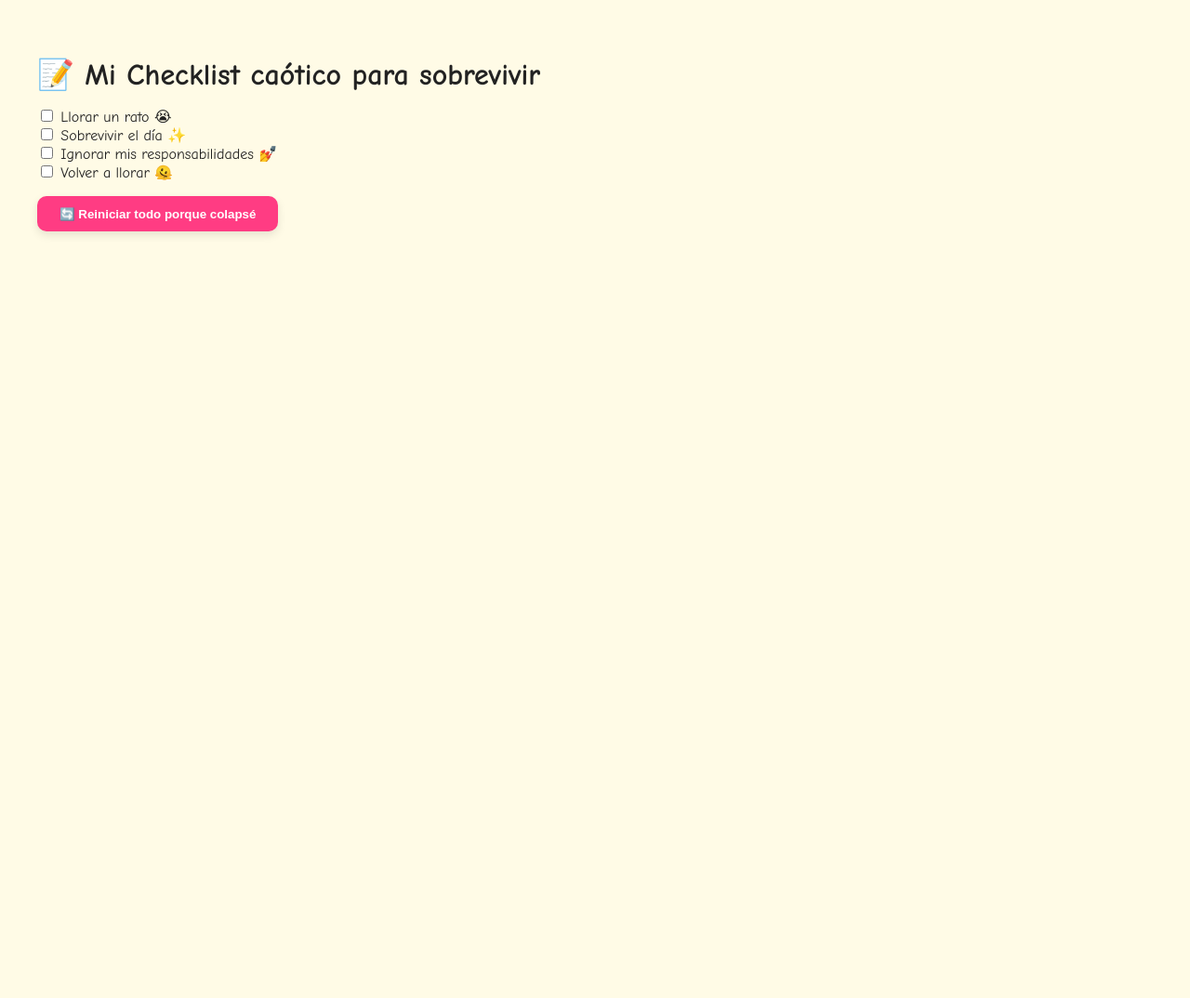
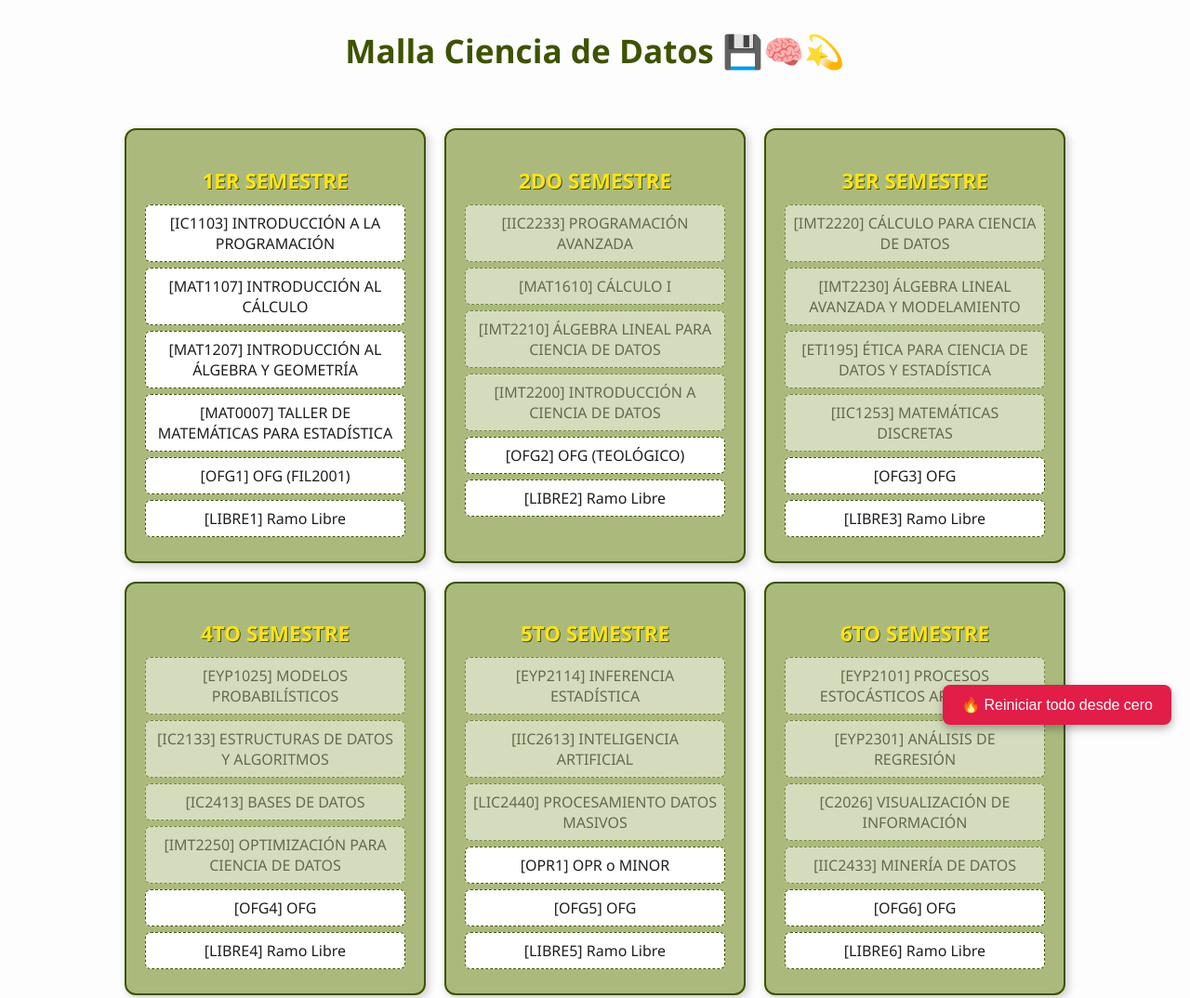
Before and after one commit to maxxee1/Mala_sofi, a plain HTML site: page index.html in a window 1280 px wide. Shown: the top 1074 px of the page at 93% size. Before the commit the page ends 800 px from the top, so only its background shows below. Drawn offline with Linux system fonts and the light colour scheme.

Commit message:
Update index.html

```diff
--- a/index.html
+++ b/index.html
@@ -3,79 +3,15 @@
 <head>
   <meta charset="UTF-8" />
   <meta name="viewport" content="width=device-width, initial-scale=1.0"/>
-  <title>Malla Data Science UC</title>
-  <style>
-    body {
-      font-family: 'Comic Sans MS', cursive, sans-serif;
-      background-color: #fffbe6;
-      padding: 2rem;
-      color: #222;
-    }
-
-    h1 {
-      font-size: 2rem;
-      margin-bottom: 1rem;
-    }
-
-    .checkbox-container {
-      margin-bottom: 1rem;
-    }
-
-    #resetAll {
-      padding: 0.7rem 1.5rem;
-      background-color: #ff3c83;
-      color: white;
-      border: none;
-      border-radius: 10px;
-      font-weight: bold;
-      cursor: pointer;
-      box-shadow: 0 4px 10px rgba(0,0,0,0.1);
-    }
-
-    #resetAll:hover {
-      background-color: #e52e70;
-    }
-  </style>
+  <title>Malla Interactiva - Ciencia de Datos 📊</title>
+  <link rel="stylesheet" href="style.css" />
 </head>
 <body>
-  <h1>📝 Mi Checklist caótico para sobrevivir</h1>
-
-  <div class="checkbox-container">
-    <label><input type="checkbox" id="tarea1" /> Llorar un rato 😭</label><br />
-    <label><input type="checkbox" id="tarea2" /> Sobrevivir el día ✨</label><br />
-    <label><input type="checkbox" id="tarea3" /> Ignorar mis responsabilidades 💅</label><br />
-    <label><input type="checkbox" id="tarea4" /> Volver a llorar 🫠</label><br />
+  <h1>Malla Ciencia de Datos 💾🧠💫</h1>
+  <div id="malla">
+    <!-- xd -->
   </div>
 
-  <button id="resetAll">🔄 Reiniciar todo porque colapsé</button>
-
-  <script>
-    // ---------- Guardado y carga de progreso usando localStorage ----------
-    document.addEventListener('DOMContentLoaded', () => {
-      const checkboxes = document.querySelectorAll('input[type="checkbox"]');
-      const savedState = JSON.parse(localStorage.getItem('checkboxState')) || {};
-
-      // Cargar estados guardados
-      checkboxes.forEach(cb => {
-        if (savedState[cb.id]) {
-          cb.checked = true;
-        }
-
-        cb.addEventListener('change', () => {
-          savedState[cb.id] = cb.checked;
-          localStorage.setItem('checkboxState', JSON.stringify(savedState));
-        });
-      });
-
-      // Botón de reiniciar
-      const resetBtn = document.getElementById('resetAll');
-      if (resetBtn) {
-        resetBtn.addEventListener('click', () => {
-          localStorage.removeItem('checkboxState');
-          checkboxes.forEach(cb => cb.checked = false);
-        });
-      }
-    });
-  </script>
+  <script src="malla.js"></script>
 </body>
 </html>
```
